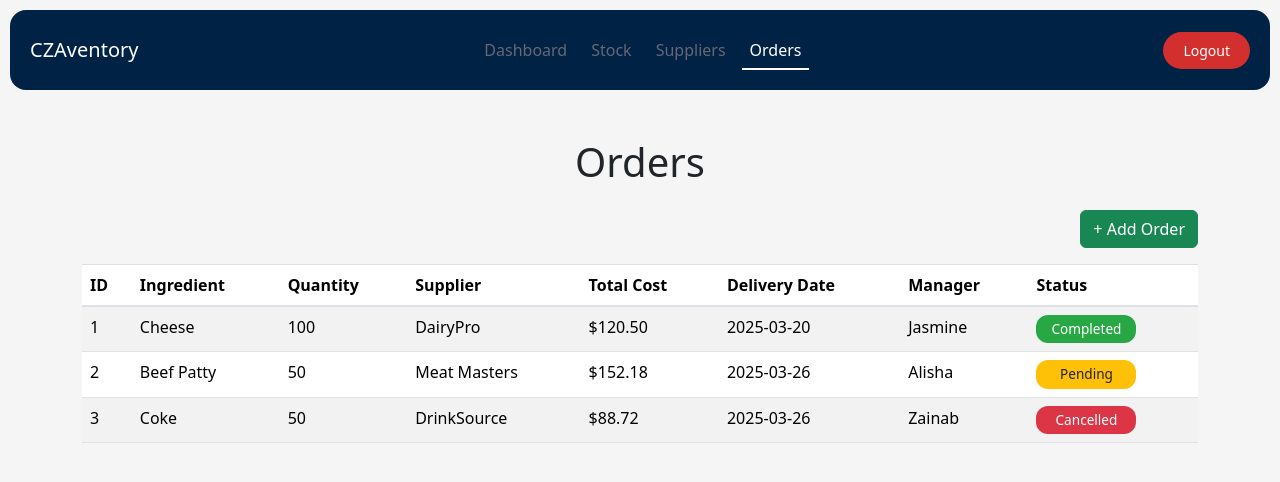
After one commit to ZainabM872/Inventory-Management-System, a Django app: page /orders/ in a window 1280 px wide. The commit adds this page. Shown: the top 482 px of the page. Run offline with Django 5.2, Linux system fonts and the light colour scheme.

Commit message:
Adding all manager pages fe

```diff
--- a/dashboard/urls.py
+++ b/dashboard/urls.py
@@ -1,5 +1,5 @@
 from django.urls import path
-
+from django.contrib.auth.views import LogoutView
 from . import views
 
 urlpatterns = [
@@ -7,5 +7,7 @@ urlpatterns = [
     path('staff/', views.staff, name='dashboard-staff'),
     path('manager/', views.manager, name='dashboard-manager'),
     path('stock/', views.stock, name='stock-page'),
-    path('suppliers/', views.suppliers, name = 'suppliers-page')
+    path('suppliers/', views.suppliers, name='suppliers-page'),
+    path('orders/', views.orders, name='orders-page'),
+    # path('logout/', LogoutView.as_view(next_page='dashboard-login'), name='logout')
 ]
--- a/dashboard/views.py
+++ b/dashboard/views.py
@@ -37,3 +37,6 @@ def stock(request):
 
 def suppliers(request):
     return render(request, 'dashboard/suppliers.html')
+
+def orders(request):
+    return render(request, 'dashboard/orders.html')
--- /dev/null
+++ b/static/orderstyle.css
@@ -0,0 +1,37 @@
+body {
+    background-color: #f8f9fa ;
+    font-family: 'Segoe UI', sans-serif ;
+}
+
+h1 {
+    color: #2c3e50 ;
+    font-size: 2.5rem ;
+    font-weight: bold ;
+    text-transform: none ;
+    margin-bottom: 2rem ;
+}
+
+
+.status {
+    display: inline-block ;
+    padding: 4px 10px ;
+    border-radius: 12px ;
+    font-size: 0.85rem ;
+    font-weight: 500 ;
+    color: white ;
+    text-align: center ;
+    min-width: 100px ;
+}
+
+.completed {
+    background-color: #28a745 ;
+}
+
+.pending {
+    background-color: #ffc107 ;
+    color: #212529 ;
+}
+
+.cancelled {
+    background-color: #dc3545 ;
+}
--- /dev/null
+++ b/templates/dashboard/orders.html
@@ -0,0 +1,64 @@
+{% extends "partials/base.html" %}
+{% load static %}
+
+{% block extra_styles %}
+<link rel="stylesheet" href="{% static 'orderstyle.css' %}">
+{% endblock %}
+
+
+{% block content %}
+<div class="container mt-5">
+    <h1 class="text-center mb-4">Orders</h1>
+
+    <div class="d-flex justify-content-end mb-3">
+        <a href="#" class="btn btn-success">+ Add Order</a>
+    </div>
+
+    <table class="table table-striped">
+        <thead>
+            <tr>
+                <th>ID</th>
+                <th>Ingredient</th>
+                <th>Quantity</th>
+                <th>Supplier</th>
+                <th>Total Cost</th>
+                <th>Delivery Date</th>
+                <th>Manager</th>
+                <th>Status</th>
+            </tr>
+        </thead>
+        <tbody>
+            <tr>
+                <td>1</td>
+                <td>Cheese</td>
+                <td>100</td>
+                <td>DairyPro</td>
+                <td>$120.50</td>
+                <td>2025-03-20</td>
+                <td>Jasmine</td>
+                <td><span class="status completed">Completed</span></td>
+            </tr>
+            <tr>
+                <td>2</td>
+                <td>Beef Patty</td>
+                <td>50</td>
+                <td>Meat Masters</td>
+                <td>$152.18</td>
+                <td>2025-03-26</td>
+                <td>Alisha</td>
+                <td><span class="status pending">Pending</span></td>
+            </tr>
+            <tr>
+                <td>3</td>
+                <td>Coke</td>
+                <td>50</td>
+                <td>DrinkSource</td>
+                <td>$88.72</td>
+                <td>2025-03-26</td>
+                <td>Zainab</td>
+                <td><span class="status cancelled">Cancelled</span></td>
+            </tr>
+        </tbody>
+    </table>
+</div>
+{% endblock %}
--- a/templates/partials/nav.html
+++ b/templates/partials/nav.html
@@ -36,7 +36,7 @@
                             <a class="nav-link {% if request.path == '/suppliers/' %}active{% endif %}" href="{% url 'suppliers-page' %}">Suppliers</a>
                         </li>
                         <li class="nav-item">
-                            <a class="nav-link" href="#">Orders</a>
+                            <a class="nav-link {% if request.path == '/orders/' %}active{% endif %}" href="{% url 'orders-page' %}">Orders</a>
                         </li>
                     </ul>
                 </div>
```
Also changed, not shown: static/basepage.css (added, +54 -0 lines), static/supplierstyle.css (added, +46 -0 lines), templates/dashboard/manager.html (+22 -3 lines), templates/dashboard/suppliers.html (added, +48 -0 lines).
